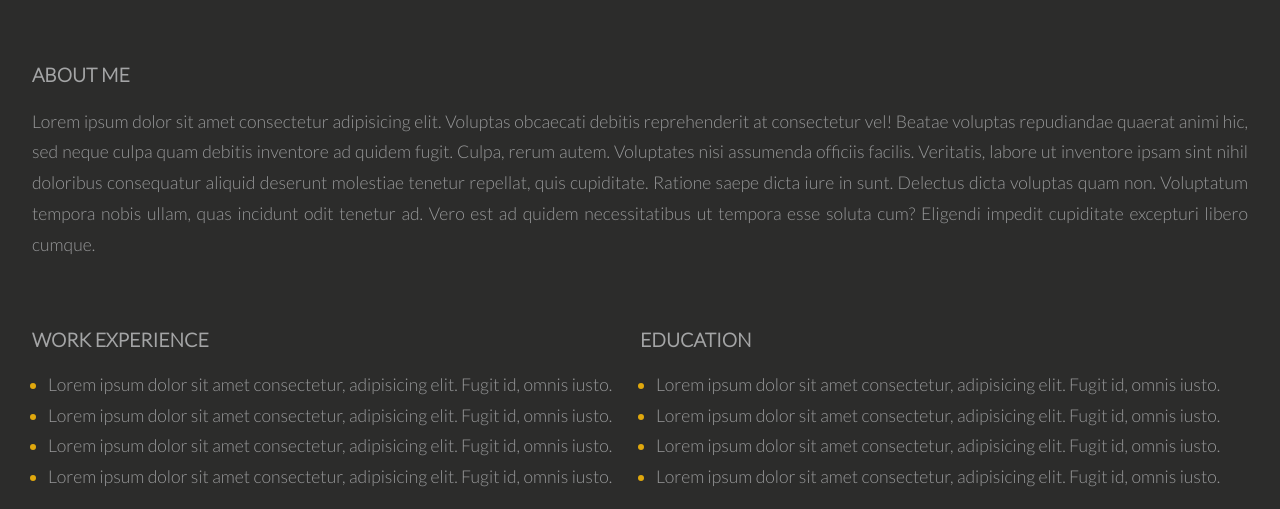
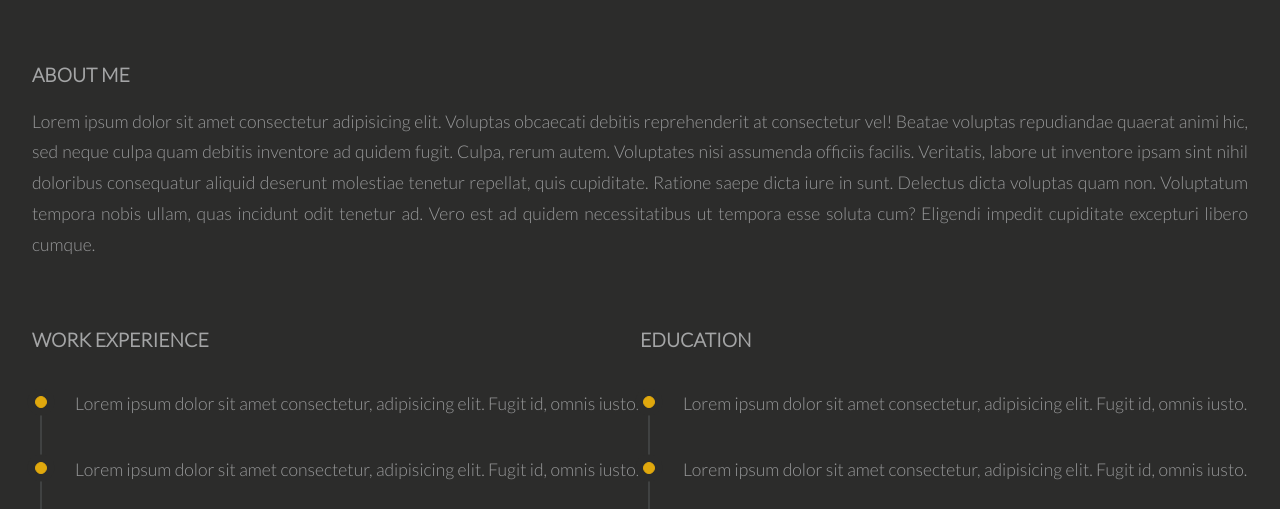
Before and after one commit to FcoJavierLpz/cv, a website built with webpack: page index.html in a window 1280 px wide. Shown: the part 291-800 px from the top of the page. Built offline with nearby package versions, Linux system fonts and the light colour scheme.

Commit message:
Adding bullets for  Work Experience  time lime

```diff
--- a/index.html
+++ b/index.html
@@ -46,22 +46,16 @@
             <div class="work-experience">
                 <h2 class="title">Work Experience</h2>
                 <div class="description">
-                    <div class="bullet">
+                    <div class="bullets">
                         <div class="item">
                             Lorem ipsum dolor sit amet consectetur, adipisicing elit. Fugit id, omnis iusto.
                         </div>
-                    </div>
-                    <div class="bullet">
                         <div class="item">
                             Lorem ipsum dolor sit amet consectetur, adipisicing elit. Fugit id, omnis iusto.
                         </div>
-                    </div>
-                    <div class="bullet">
                         <div class="item">
                             Lorem ipsum dolor sit amet consectetur, adipisicing elit. Fugit id, omnis iusto.
                         </div>
-                    </div>
-                    <div class="bullet">
                         <div class="item">
                             Lorem ipsum dolor sit amet consectetur, adipisicing elit. Fugit id, omnis iusto.
                         </div>
@@ -71,22 +65,16 @@
             <div class="education">
                 <h2 class="title">Education</h2>
                 <div class="description">
-                    <div class="bullet">
+                    <div class="bullets">
                         <div class="item">
                             Lorem ipsum dolor sit amet consectetur, adipisicing elit. Fugit id, omnis iusto.
                         </div>
-                    </div>
-                    <div class="bullet">
                         <div class="item">
                             Lorem ipsum dolor sit amet consectetur, adipisicing elit. Fugit id, omnis iusto.
                         </div>
-                    </div>
-                    <div class="bullet">
                         <div class="item">
                             Lorem ipsum dolor sit amet consectetur, adipisicing elit. Fugit id, omnis iusto.
                         </div>
-                    </div>
-                    <div class="bullet">
                         <div class="item">
                             Lorem ipsum dolor sit amet consectetur, adipisicing elit. Fugit id, omnis iusto.
                         </div>
--- a/src/sass/components/colors.scss
+++ b/src/sass/components/colors.scss
@@ -4,3 +4,4 @@ $color-subtitle: #e0a80d;
 $color-description: #979899;
 $progressbar-title-color:#a4a5a6;
 $color-bullet: #e0a80d;
+$color-line: #404242;
--- a/src/sass/components/main.scss
+++ b/src/sass/components/main.scss
@@ -112,7 +112,7 @@ body {
         color: $color-description;
         font-size: 1.10rem;
         position: relative;
-        padding-left: 1rem;
+        padding-left: .5rem;
         @media screen and (min-width: $break-xs) and (max-width: $break-medium){
           font-size: 0.875em;
         }
@@ -131,7 +131,7 @@ body {
         color: $color-description;
         font-size: 1.10rem;
         position: relative;
-        padding-left: 1rem;
+        padding-left: .5rem;
         @media screen and (min-width: $break-xs) and (max-width: $break-medium){
           font-size: 0.875em;
         }
@@ -261,12 +261,27 @@ body {
         }
       }
     }
-    .bullet{
-      color:$color-bullet;
-      display: flow-root list-item;
-      display: list-item;
+    .bullets {
+      border-left: 2px solid $color-line;
+      padding-left: 33px;
       .item {
-        color: $color-description;
+        margin: 35px 0;
+        @media screen and (min-width: $break-xs) and (max-width: $break-medium){
+          margin: 1rem 0;
+        }
+        position: relative;
+        &::before{
+          content: '';
+          position: absolute;
+          left: -40px;
+          top: 7px;
+          width: 10px;
+          height: 10px;
+          border: 1px solid $color-bullet;
+          border-radius: 50%;
+          background-color: $color-bullet;
+          box-shadow: 0 0 0 7.5px $color-background-primary;
+        }
       }
     }
   }
```
